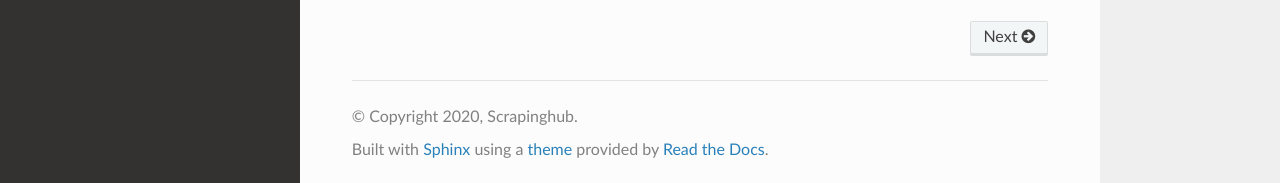
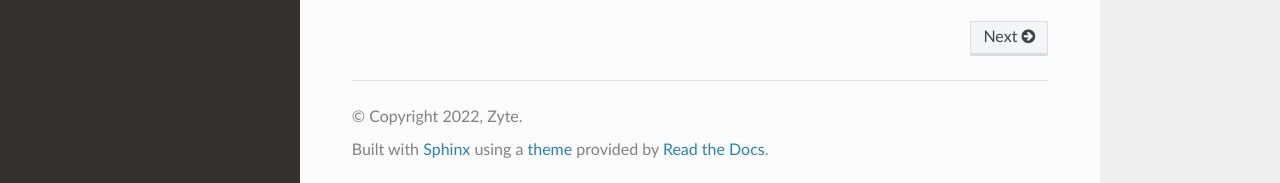
Before and after one commit to scrapinghub/scrapy-poet, a Sphinx documentation site: the page built from docs/index.rst, in a window 1280 px wide and 1217 px high. Shown: the part 1031-1214 px from the top of the window. Built offline with Sphinx 7.4.7 and the Read the Docs theme 2.0.0, drawn with Linux system fonts in a browser that asks for light colours.

Commit message:
update docs copyright

```diff
--- a/docs/conf.py
+++ b/docs/conf.py
@@ -18,8 +18,8 @@ sys.path.insert(0, os.path.abspath('../'))
 # -- Project information -----------------------------------------------------
 
 project = u'scrapy-poet'
-copyright = u'2020, Scrapinghub'
-author = u'Scrapinghub'
+copyright = u'2022, Zyte'
+author = u'Zyte'
 
 # The short X.Y version
 version = u''
```
